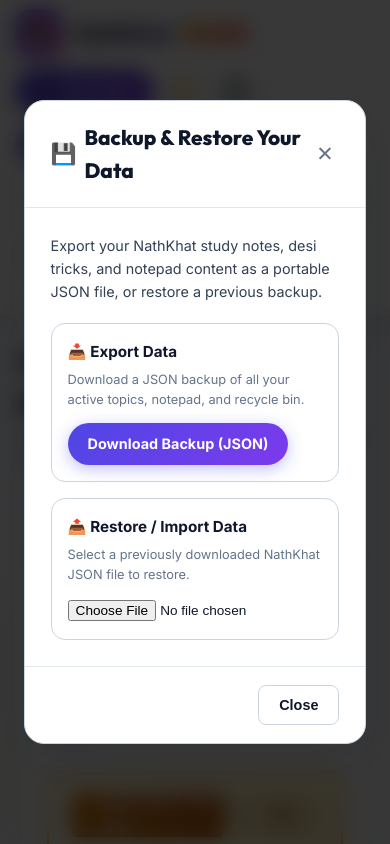
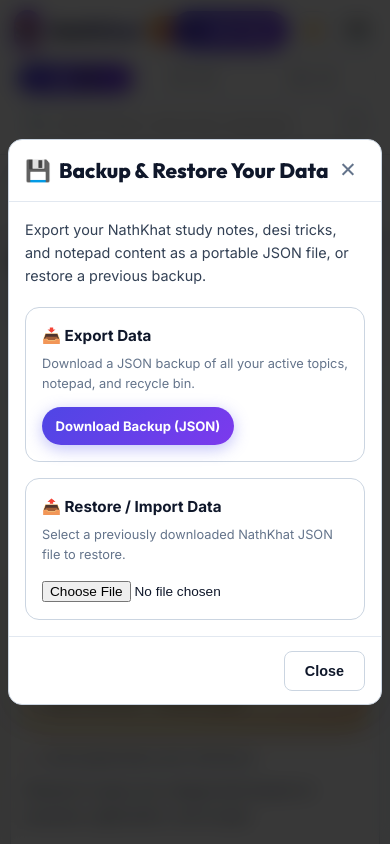
Before and after one commit to SafuraPatel/nathkhat-tricks, a plain HTML site: page index.html in a window 390 px wide. Both pictures are taken after a click on the button "Backup / Restore". Shown: the top 844 px of the page. Drawn offline with Linux system fonts and the light colour scheme.

Commit message:
Enhance mobile responsive layout across all device widths, ensure content safety and sanitize HTML input

```diff
--- a/css/style.css
+++ b/css/style.css
@@ -1636,14 +1636,20 @@ mark.search-highlight {
 }
 
 /* ==========================================================================
-   Responsive Breakpoints & Layout Safety (No Layout Breaking Ever!)
+   Responsive Breakpoints & Layout Safety (Flawless on ANY screen size)
    ========================================================================== */
+html, body {
+  overflow-x: hidden;
+  width: 100%;
+  max-width: 100vw;
+}
+
 @media (max-width: 1150px) {
   .app-header {
     gap: 0.85rem;
   }
   .search-container {
-    max-width: 320px;
+    max-width: 300px;
   }
 }
 
@@ -1656,12 +1662,12 @@ mark.search-highlight {
     position: fixed;
     top: 0;
     left: -100%;
-    width: 320px;
+    width: min(320px, 85vw);
     height: 100vh;
     z-index: 999;
-    box-shadow: 0 0 40px rgba(0, 0, 0, 0.6);
+    box-shadow: 0 0 40px rgba(0, 0, 0, 0.65);
     background: var(--bg-surface);
-    transition: left 0.3s ease;
+    transition: left 0.3s cubic-bezier(0.16, 1, 0.3, 1);
   }
 
   .index-sidebar.mobile-open {
@@ -1676,7 +1682,9 @@ mark.search-highlight {
     left: 0;
     right: 0;
     bottom: 0;
-    background: rgba(0, 0, 0, 0.65);
+    background: rgba(0, 0, 0, 0.7);
+    backdrop-filter: blur(4px);
+    -webkit-backdrop-filter: blur(4px);
     z-index: 998;
   }
 
@@ -1685,48 +1693,230 @@ mark.search-highlight {
   }
 
   .main-stage {
-    padding: 1.5rem 1.25rem 4rem 1.25rem;
+    padding: 1.25rem 1rem 4rem 1rem;
+    width: 100%;
+    max-width: 100%;
   }
 }
 
 @media (max-width: 768px) {
+  /* Grid Layout for Header: Rock-solid, Zero Overflow */
   .app-header {
-    padding: 0.65rem 1rem;
+    display: grid;
+    grid-template-columns: 1fr auto;
+    grid-template-areas:
+      "brand actions"
+      "filters filters"
+      "search search";
+    gap: 0.6rem 0.5rem;
+    padding: 0.65rem 0.85rem;
+    width: 100%;
+  }
+
+  .brand-wrapper {
+    grid-area: brand;
+    min-width: 0;
+    gap: 0.65rem;
+  }
+
+  .brand-icon-box {
+    width: 40px;
+    height: 40px;
+    font-size: 1.35rem;
   }
 
   .brand-name {
-    font-size: 1.35rem;
+    font-size: 1.25rem;
   }
 
   .brand-tagline {
     display: none;
   }
 
+  .header-actions {
+    grid-area: actions;
+    gap: 0.4rem;
+  }
+
+  .btn-primary {
+    height: 38px;
+    padding: 0 0.85rem;
+    font-size: 0.82rem;
+  }
+
+  .btn-icon {
+    width: 38px;
+    height: 38px;
+    font-size: 1rem;
+  }
+
+  .paper-filter-group {
+    grid-area: filters;
+    width: 100%;
+    display: flex;
+    justify-content: space-between;
+    padding: 3px;
+  }
+
+  .filter-btn {
+    flex: 1;
+    justify-content: center;
+    padding: 6px 4px;
+    font-size: 0.82rem;
+  }
+
   .search-container {
-    order: 3;
-    min-width: 100%;
+    grid-area: search;
+    width: 100%;
     max-width: 100%;
-    margin-top: 0.25rem;
-  }
-
-  .paper-filter-group {
-    order: 2;
-  }
-
+    min-width: 0;
+  }
+
+  .search-input {
+    height: 38px;
+    font-size: 0.86rem;
+  }
+
+  /* Symmetrical Nav Bar across all mobile screens */
   .nav-sections-bar {
-    padding: 0.45rem 1rem;
-  }
-
-  .nav-tab-btn {
-    padding: 6px 10px;
-    font-size: 0.82rem;
-  }
-
-  .stats-pill {
-    display: none;
+    padding: 0.35rem 0.65rem;
+    width: 100%;
+    overflow-x: auto;
+    -webkit-overflow-scrolling: touch;
+    scrollbar-width: none;
+  }
+
+  .section-tabs {
+    display: flex;
+    width: 100%;
+    gap: 0.35rem;
+  }
+
+  .nav-tab-btn, .sidebar-toggle-btn {
+    flex: 1;
+    justify-content: center;
+    padding: 6px 4px;
+    font-size: 0.78rem;
+    white-space: nowrap;
+    border-radius: var(--radius-sm);
+  }
+
+  /* Stage and Cards on Mobile */
+  .main-stage {
+    padding: 0.85rem 0.65rem 3rem 0.65rem;
+  }
+
+  .topics-toolbar {
+    flex-direction: column;
+    align-items: flex-start;
+    gap: 0.65rem;
+    margin-bottom: 1rem;
+  }
+
+  .topics-title-area h2 {
+    font-size: 1.35rem;
+  }
+
+  .topics-controls {
+    width: 100%;
+  }
+
+  .sort-select {
+    width: 100%;
+    height: 38px;
+  }
+
+  .topics-grid {
+    gap: 1.15rem;
+  }
+
+  .topic-card {
+    border-radius: var(--radius-md);
+  }
+
+  .topic-card-header {
+    padding: 1rem 1rem 0.75rem 1rem;
+    flex-direction: column;
+    align-items: flex-start;
+    gap: 0.65rem;
+  }
+
+  .topic-actions {
+    align-self: flex-end;
+  }
+
+  .topic-card-title {
+    font-size: 1.18rem;
+    word-break: break-word;
+    overflow-wrap: anywhere;
+  }
+
+  .desi-trick-box {
+    margin: 0.75rem 0.85rem 0.65rem 0.85rem;
+    padding: 0.95rem 1rem;
+  }
+
+  .desi-trick-content {
+    font-size: 1rem;
+    word-break: break-word;
+    overflow-wrap: anywhere;
+  }
+
+  .explanation-box {
+    padding: 0.65rem 0.85rem 1.15rem 0.85rem;
+  }
+
+  .explanation-body {
+    font-size: 0.92rem;
+    word-break: break-word;
+    overflow-wrap: anywhere;
+  }
+
+  /* Modals on Mobile */
+  .modal-overlay {
+    padding: 0.5rem;
+  }
+
+  .modal-box {
+    max-height: 96vh;
+    border-radius: var(--radius-md);
+  }
+
+  .modal-header, .modal-footer {
+    padding: 0.85rem 1rem;
+  }
+
+  .modal-body {
+    padding: 1rem;
   }
 
   .form-row-2 {
     grid-template-columns: 1fr;
   }
-}
+
+  .editor-toolbar {
+    gap: 3px;
+    padding: 6px 8px;
+  }
+
+  .editor-btn {
+    height: 30px;
+    padding: 0 6px;
+    font-size: 0.82rem;
+  }
+
+  /* Notepad on Mobile */
+  .notepad-header {
+    padding: 0.85rem 1rem;
+  }
+
+  .notepad-editor {
+    min-height: 380px;
+    padding: 1rem;
+    font-size: 0.9rem;
+  }
+
+  .notepad-footer {
+    padding: 0.65rem 1rem;
+  }
+}
--- a/js/app.js
+++ b/js/app.js
@@ -603,12 +603,36 @@ function closeTopicModal() {
   DOM.topicModal.classList.remove('open');
 }
 
+function sanitizeHtml(rawHtml) {
+  if (!rawHtml) return '';
+  const div = document.createElement('div');
+  div.innerHTML = rawHtml;
+
+  // Strip dangerous tags to keep site 100% secure
+  const unsafe = div.querySelectorAll('script, iframe, object, embed, form, input, button:not([class*="custom"]), link, meta, base');
+  unsafe.forEach(el => el.remove());
+
+  // Strip inline JavaScript execution attributes
+  const allElements = div.querySelectorAll('*');
+  allElements.forEach(el => {
+    for (let i = el.attributes.length - 1; i >= 0; i--) {
+      const attr = el.attributes[i];
+      if (attr.name.toLowerCase().startsWith('on') || attr.value.trim().toLowerCase().startsWith('javascript:')) {
+        el.removeAttribute(attr.name);
+      }
+    }
+  });
+
+  return div.innerHTML;
+}
+
 function saveTopicForm() {
   const title = DOM.topicTitleInput.value.trim();
   const paper = DOM.topicPaperInput.value;
   const unit = DOM.topicUnitInput.value.trim() || (paper === 'P1' ? 'General Aptitude' : 'Computer Science');
   const trick = DOM.topicTrickInput.value.trim();
-  const explanation = DOM.topicExplanationEditor.innerHTML.trim();
+  const rawExplanation = DOM.topicExplanationEditor.innerHTML.trim();
+  const explanation = sanitizeHtml(rawExplanation) || '<p>No detailed explanation added yet.</p>';
 
   if (!title) {
     showToast('Please enter a topic name', 'error');
@@ -634,7 +658,7 @@ function saveTopicForm() {
         paper,
         unit,
         trick,
-        explanation: explanation || '<p>No detailed explanation added yet.</p>',
+        explanation,
         updatedAt: now
       };
       // Move edited topic to TOP of array as recently updated
@@ -650,7 +674,7 @@ function saveTopicForm() {
       paper,
       unit,
       trick,
-      explanation: explanation || '<p>No detailed explanation added yet.</p>',
+      explanation,
       createdAt: now,
       updatedAt: now
     };
--- a/js/seed-data.js
+++ b/js/seed-data.js
@@ -1,6 +1,6 @@
 /**
  * NathKhat - UGC NET Paper 1 & Paper 2 (Computer Science) Seed Data
- * Curated high-yield topics with authentic Desi Tricks and rich explanations.
+ * Curated high-yield topics with authentic, clean, professional Desi Tricks.
  * Formatted with theme-adaptive styles that look gorgeous in both Dark & Light modes.
  */
 
@@ -10,7 +10,7 @@ const SEED_TOPICS = [
     title: "Scales of Measurement (Nominal, Ordinal, Interval, Ratio)",
     paper: "P1",
     unit: "Unit 2: Research Aptitude",
-    trick: "🎬 'NOIR' Film Dekho: N → O → I → R (Order of Power & Properties: Name, Order, Equal Interval, True Zero Absolute)",
+    trick: "🎬 'NOIR' Order: Nominal (Names/Labels) → Ordinal (Order/Rank) → Interval (Equal intervals, no absolute zero) → Ratio (True Absolute Zero)",
     explanation: `
       <p>In statistics and research methodology, measurement scales categorize variables into 4 distinct progressive levels:</p>
       <ul>
@@ -31,7 +31,7 @@ const SEED_TOPICS = [
     title: "OSI Model 7 Layers Architecture & Devices",
     paper: "P2",
     unit: "Unit 9: Computer Networks",
-    trick: "🍕 'Pyari Didi Ne Transport Se Pizza Allot kiya' (Physical, Data Link, Network, Transport, Session, Presentation, Application) or top-down: 'All People Seem To Need Data Processing'!",
+    trick: "🍕 Bottom-Up: 'Please Do Not Throw Sausage Pizza Away' (Physical, Data Link, Network, Transport, Session, Presentation, Application) | Top-Down: 'All People Seem To Need Data Processing'",
     explanation: `
       <p>The Open Systems Interconnection (OSI) reference model organizes network communication into 7 distinct abstraction layers:</p>
       <ol>
@@ -55,7 +55,7 @@ const SEED_TOPICS = [
     title: "SWAYAM 4 Quadrants of E-Learning",
     paper: "P1",
     unit: "Unit 8: ICT & Higher Education",
-    trick: "📱 'V-E-T-A' (Video, E-content, Test/Quiz, Assessment/Discussion Forum) - VETA se padho aur NET crack karo!",
+    trick: "📱 4 Quadrants: 'V-E-T-A' (1. Video e-Tutorial, 2. e-Content Text, 3. Tests & Quizzes, 4. Assessment & Discussion Forum)",
     explanation: `
       <p><strong>SWAYAM</strong> (Study Webs of Active-Learning for Young Aspiring Minds) is India's national MOOC platform. Every course on SWAYAM is designed around 4 distinct pedagogical quadrants:</p>
       <ul>
@@ -76,7 +76,7 @@ const SEED_TOPICS = [
     title: "Coffman Deadlock 4 Necessary Conditions",
     paper: "P2",
     unit: "Unit 7: Operating Systems",
-    trick: "🔒 'M - H - N - C' → 'Mohan Has No Car' (Mutual Exclusion, Hold and Wait, No Preemption, Circular Wait)",
+    trick: "🔒 'M - H - N - C' (1. Mutual Exclusion, 2. Hold and Wait, 3. No Preemption, 4. Circular Wait)",
     explanation: `
       <p>For a deadlock to arise in an operating system, all four <strong>Coffman conditions</strong> must hold simultaneously:</p>
       <ol>
@@ -97,7 +97,7 @@ const SEED_TOPICS = [
     title: "Chomsky Hierarchy of Grammars & Automata",
     paper: "P2",
     unit: "Unit 8: Theory of Computation",
-    trick: "👑 'U - C - C - R' (Type 0 to 3: Unrestricted, Context-Sensitive, Context-Free, Regular) → 'U Cute Cute Rani'!",
+    trick: "👑 'U - C - C - R' (Type 0 to 3): Unrestricted → Context-Sensitive → Context-Free → Regular (Memory Hook: Universal Computers Can Reason)",
     explanation: `
       <p>Noam Chomsky classified formal languages into a strict 4-level hierarchy based on the generative power of their grammars:</p>
       <table>
@@ -148,7 +148,7 @@ const SEED_TOPICS = [
     title: "Types of Research (Fundamental vs Applied vs Action)",
     paper: "P1",
     unit: "Unit 2: Research Aptitude",
-    trick: "🎯 'F-A-A' : Fundamental (Gyan badhao), Applied (Problem suljhao), Action (Turant Classroom/Field me Sudhaar lao!)",
+    trick: "🎯 Research Types: Fundamental (Theory expansion), Applied (Practical problem solving), Action (Immediate local improvement - PAOR cycle)",
     explanation: `
       <p>Research types are categorized based on purpose, application, and scope:</p>
       <ul>
@@ -199,6 +199,7 @@ const SEED_NOTEPAD = `📝 UGC NET Revision Strategy & Important Formulas:
   * QuickSort: Best/Avg O(n log n), Worst O(n²)
   * MergeSort: Best/Avg/Worst O(n log n) always stable
   * HeapSort: Best/Avg/Worst O(n log n) not stable
+  * Binary Search: O(log n)
 - Subnetting shortcut: /24 = 256 IPs, /25 = 128, /26 = 64, /27 = 32, /28 = 16, /29 = 8, /30 = 4!
 
 3. Daily Revision Routine:
```
